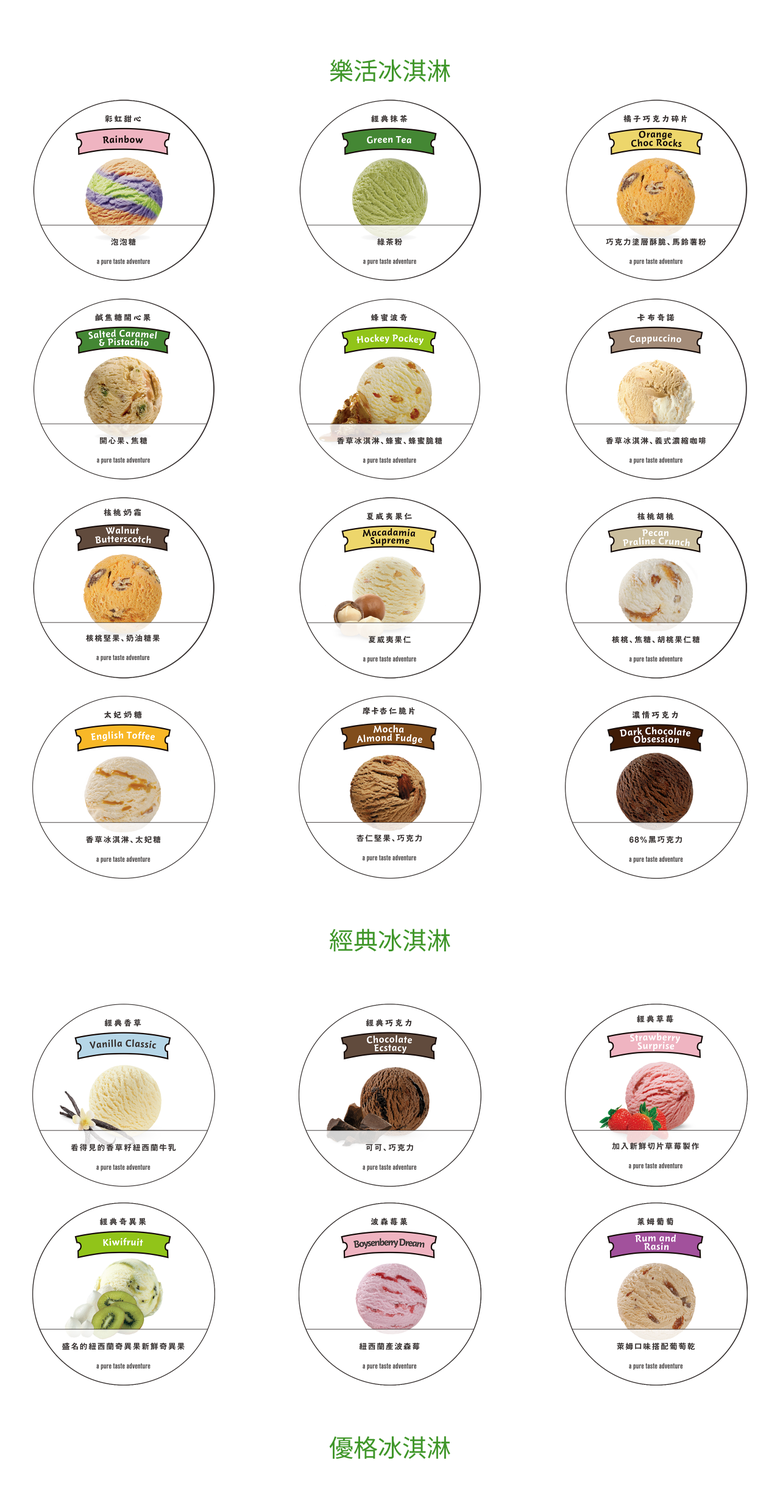
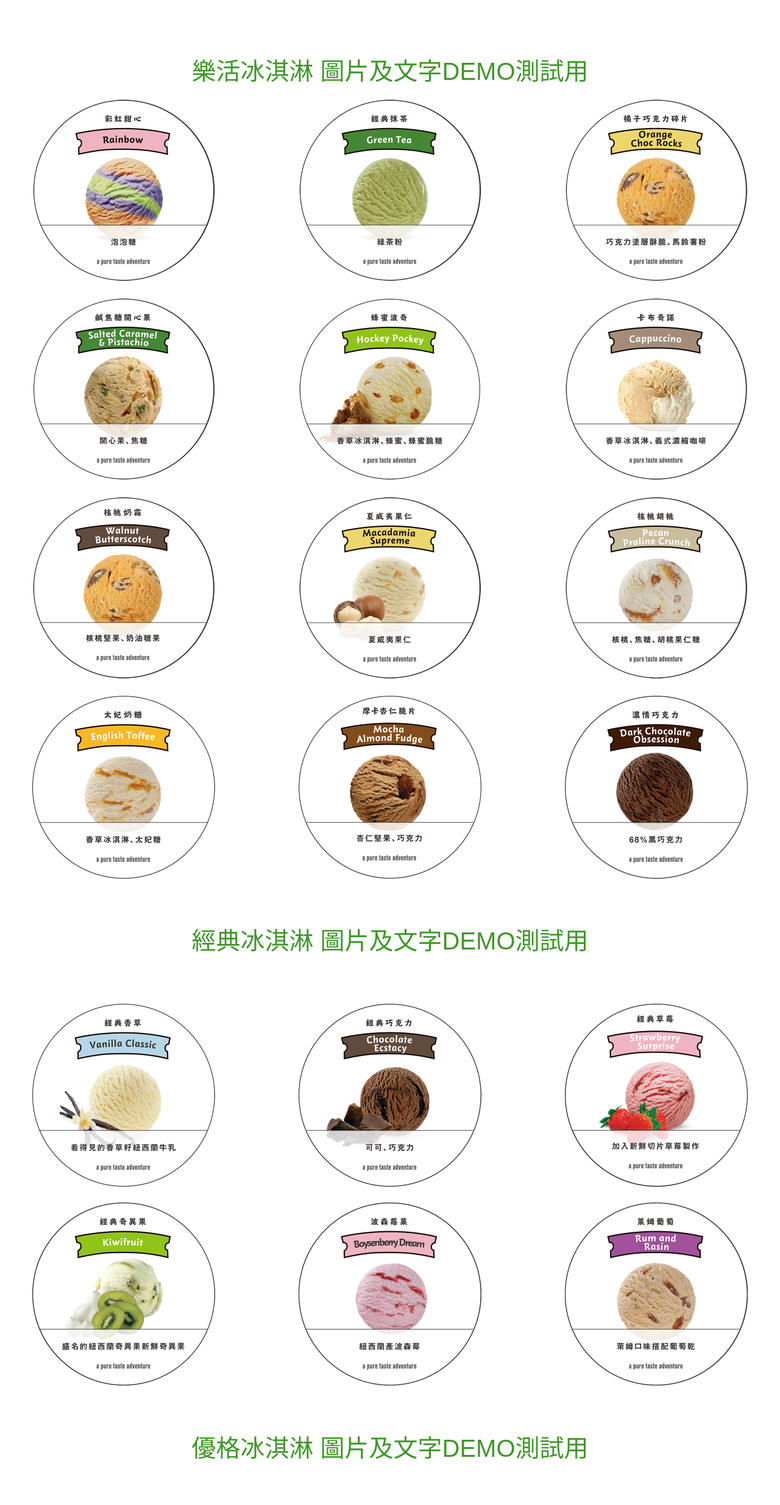
Before and after one commit to LiuTim/Icecream-Page-Demo, a plain HTML site: page flavours.html in a window 1280 px wide. Shown: the part 92-2560 px from the top of the page at 61% size. Drawn offline with nearby package versions, Linux system fonts and the light colour scheme; a web font is replaced by a local one.

Commit message:
Update flavours.html

```diff
--- a/flavours.html
+++ b/flavours.html
@@ -22,7 +22,7 @@
 	<header id="top" class="row"></header>
 
 	<main class="row justify-content-center margin-TB-50px">
-		<h1 class="col-sm-12 col-md-11 main-color textCenter SourceHanSansRegular">樂活冰淇淋</h1>
+		<h1 class="col-sm-12 col-md-11 main-color textCenter SourceHanSansRegular">樂活冰淇淋 圖片及文字DEMO測試用</h1>
 
 			<div class="card_container col-sm-12 col-md-6 col-lg-4 margin-TB-1">
 				<div class="prod_card">
@@ -144,7 +144,7 @@
 				  </div>
 				</div>
 			</div>
-		<h1 class="col-sm-12 col-md-11 main-color textCenter SourceHanSansRegular margin-TB-5">經典冰淇淋</h1>
+		<h1 class="col-sm-12 col-md-11 main-color textCenter SourceHanSansRegular margin-TB-5">經典冰淇淋 圖片及文字DEMO測試用</h1>
 			<div class="card_container col-sm-12 col-md-6 col-lg-4 margin-TB-1">
 				<div class="prod_card">
 				  <div class="front face">
@@ -205,7 +205,7 @@
 				  </div>
 				</div>
 			</div>
-		<h1 class="col-sm-12 col-md-11 main-color textCenter SourceHanSansRegular margin-TB-5">優格冰淇淋</h1>
+		<h1 class="col-sm-12 col-md-11 main-color textCenter SourceHanSansRegular margin-TB-5">優格冰淇淋 圖片及文字DEMO測試用</h1>
 			<div class="card_container col-sm-12 col-md-6 col-lg-4 margin-TB-1">
 				<div class="prod_card">
 				  <div class="front face">
@@ -236,7 +236,7 @@
 				  </div>
 				</div>
 			</div>
-		<h1 class="col-sm-12 col-md-11 main-color textCenter SourceHanSansRegular margin-TB-5">雪酪冰淇淋</h1>
+		<h1 class="col-sm-12 col-md-11 main-color textCenter SourceHanSansRegular margin-TB-5">雪酪冰淇淋 圖片及文字DEMO測試用</h1>
 			<div class="card_container col-sm-12 col-md-6 col-lg-4 margin-TB-1">
 				<div class="prod_card">
 				  <div class="front face">
@@ -267,7 +267,7 @@
 				  </div>
 				</div>
 			</div>
-		<h1 class="col-sm-12 col-md-11 main-color textCenter SourceHanSansRegular margin-TB-5">巧克力冰淇淋</h1>
+		<h1 class="col-sm-12 col-md-11 main-color textCenter SourceHanSansRegular margin-TB-5">巧克力冰淇淋 圖片及文字DEMO測試用</h1>
 			<div class="card_container col-sm-12 col-md-6 col-lg-4 margin-TB-1">
 				<div class="prod_card">
 				  <div class="front face">
```
